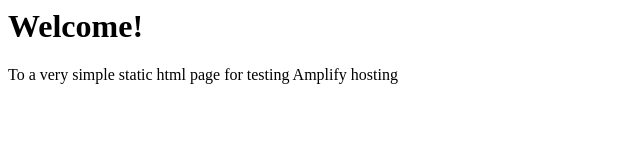
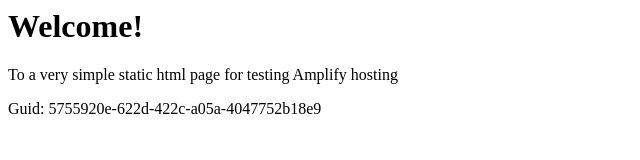
Before and after one commit to aws-aemilia-iad/Github-PR-Commit-Integration-Test-DoNotTouch-Gith-P5X5MO5I-v1-gamma-us-east-1, a website: page src/index.html in a window 1280 px wide. Shown: the whole page, without its empty margins (0-640 px from the left). Drawn offline with Linux system fonts and the light colour scheme.

Commit message:
commit from integ tests

```diff
--- a/src/index.html
+++ b/src/index.html
@@ -1,3 +1,5 @@
+
+
 <html lang="en">
 
 <head>
@@ -10,6 +12,6 @@
 <body>
     <h1>Welcome!</h1>
     <p>To a very simple static html page for testing Amplify hosting</p>
-</body>
+    <p>Guid: 5755920e-622d-422c-a05a-4047752b18e9</p></body>
 
 </html>
```
